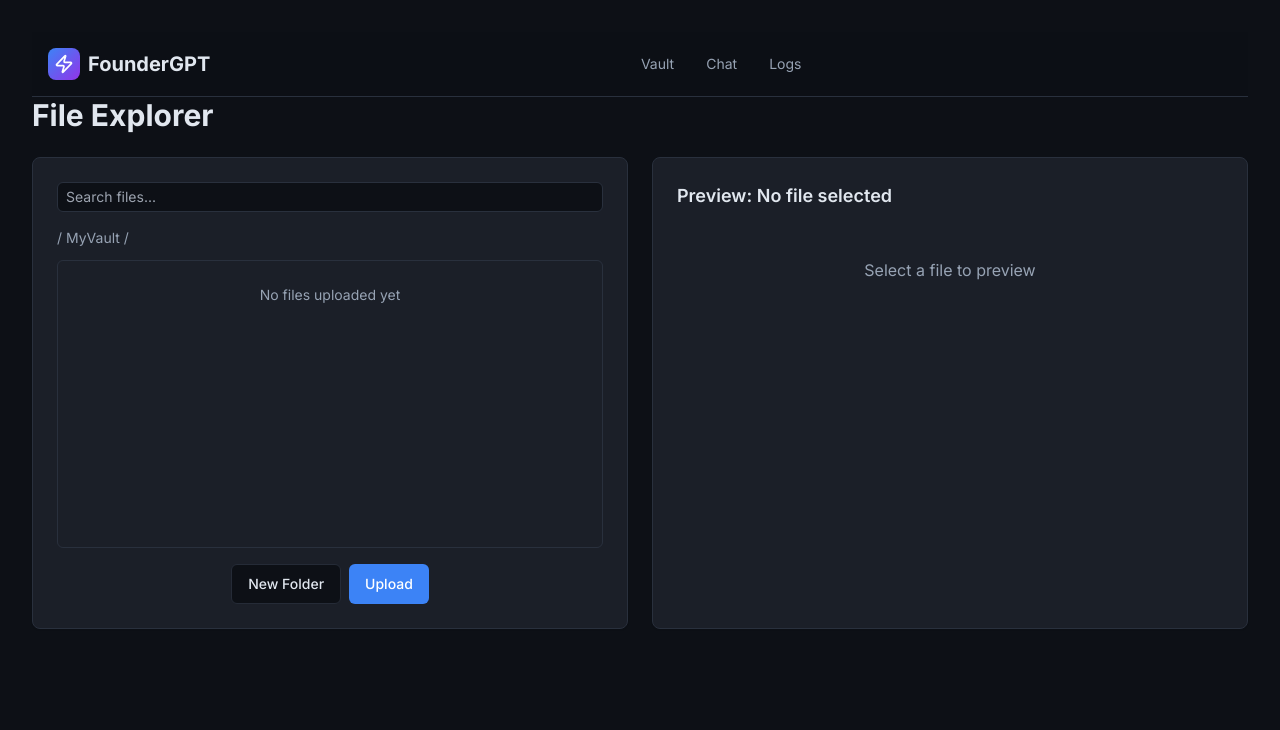
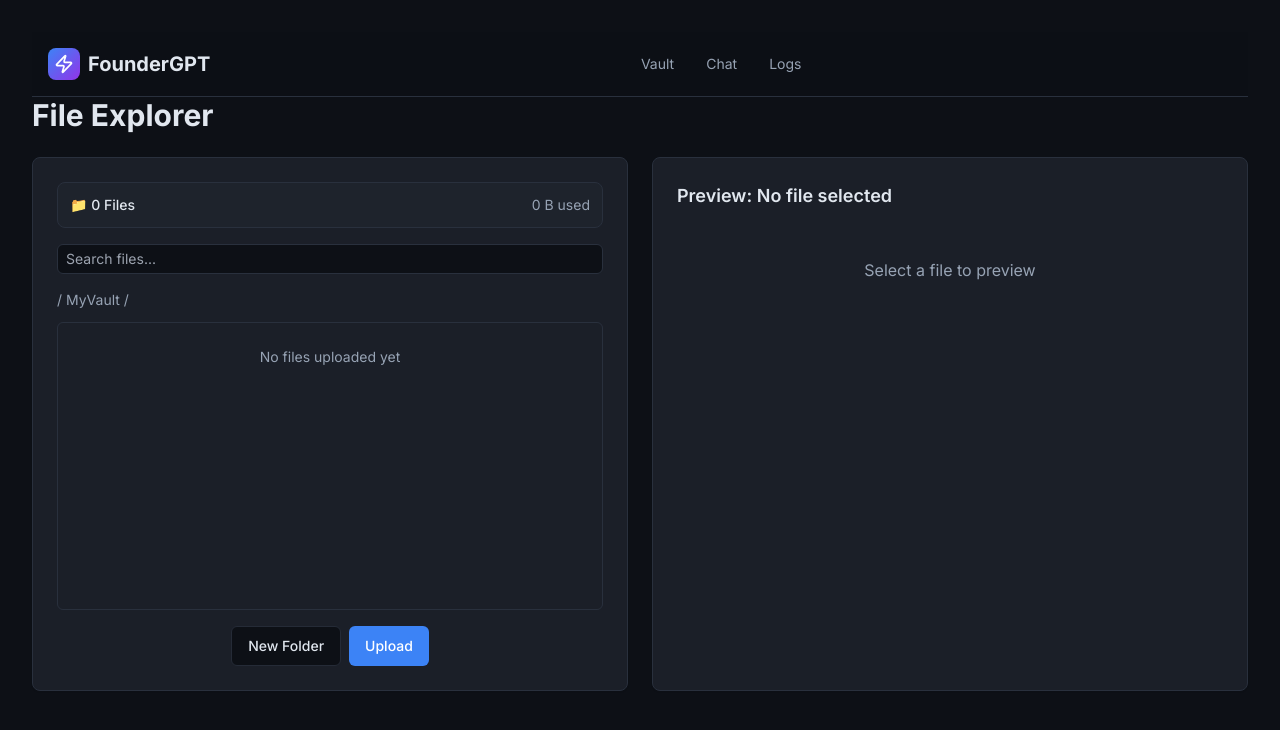
Before and after one commit to atmanartworks/founderai_workspace, a React (Vite) app: page /dashboard in a window 1280 px wide. Shown: the top 730 px of the page. Built offline with nearby package versions, Linux system fonts and the light colour scheme; the HTML template or start-up script is replaced by a standard one.

Commit message:
Fix dashboard file count display

```diff
--- a/src/pages/Dashboard.tsx
+++ b/src/pages/Dashboard.tsx
@@ -242,6 +242,13 @@ const VaultFiles = () => {
       <div className="grid grid-cols-1 lg:grid-cols-2 gap-6">
         {/* Left Panel - File Explorer */}
         <Card className="p-6">
+          <div className="mb-4 p-3 border rounded-lg bg-muted/30">
+            <div className="flex items-center justify-between">
+              <span className="text-sm font-medium">📁 {fileCount} Files</span>
+              <span className="text-sm text-muted-foreground">{formatFileSize(storageUsed)} used</span>
+            </div>
+          </div>
+
           <div className="flex items-center space-x-2 mb-4">
             <input
               type="text"
```
